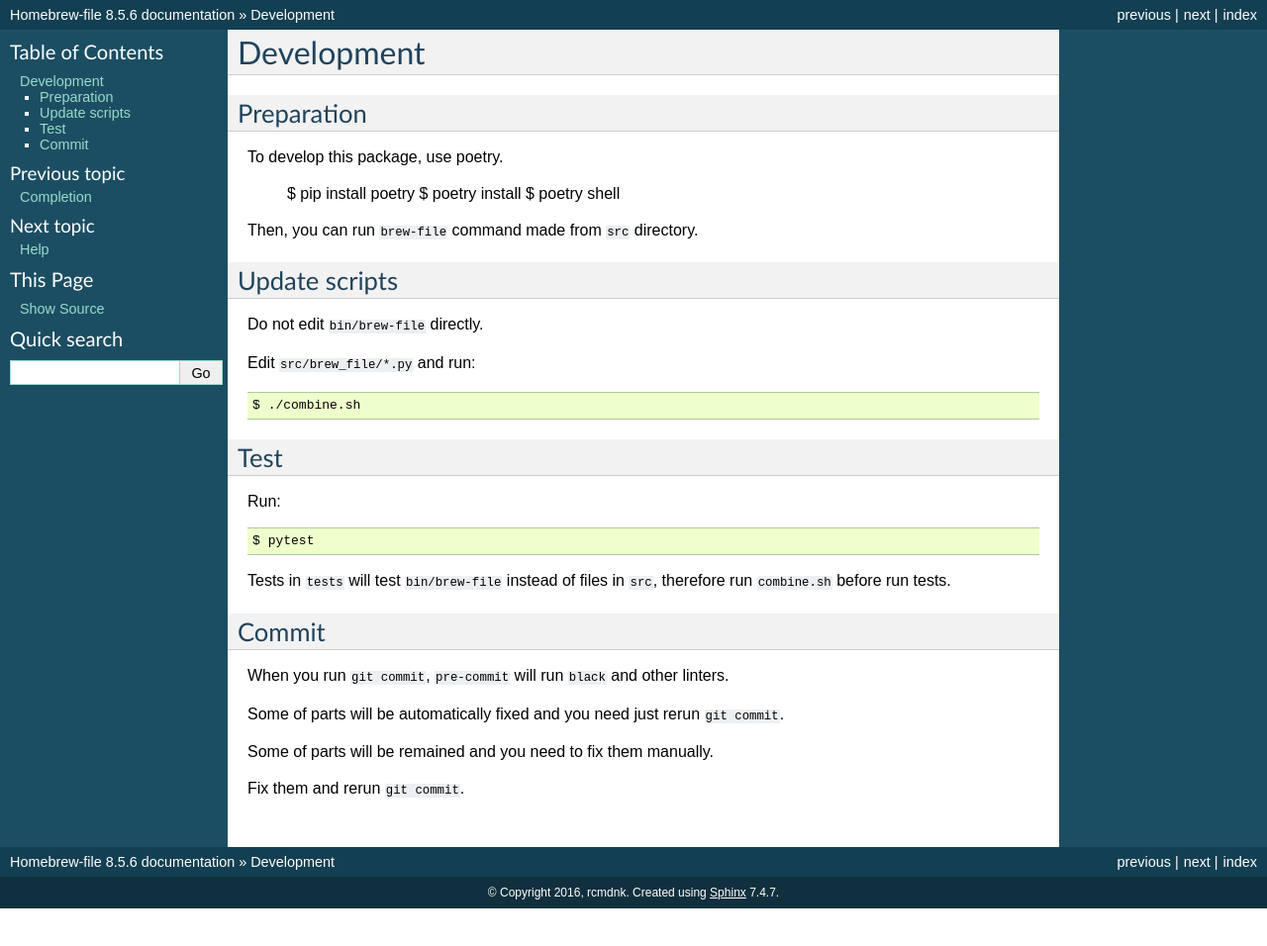
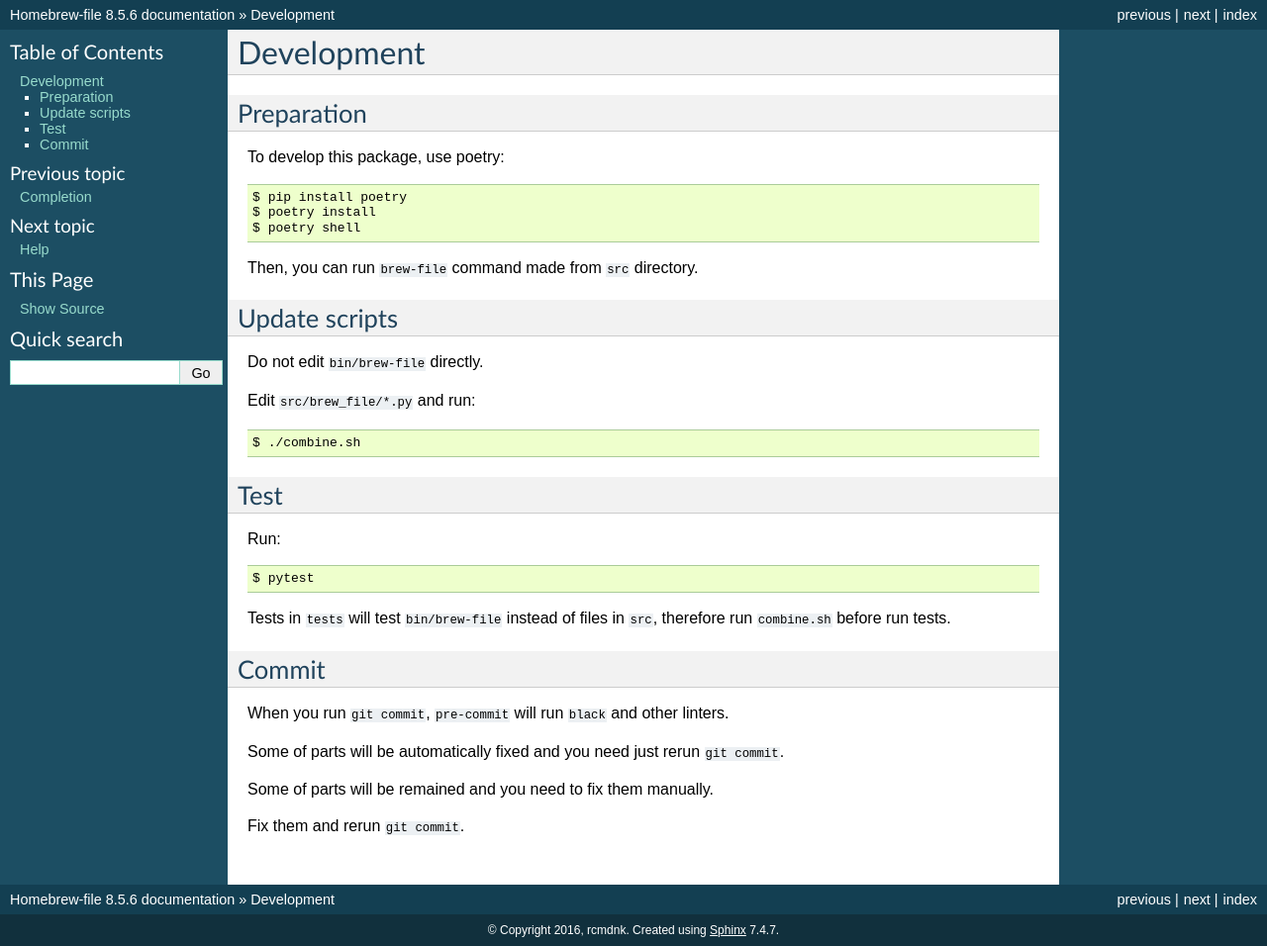
Before and after one commit to rcmdnk/homebrew-file, a Sphinx documentation site: the page built from docs/development.rst, in a window 1280 px wide. Shown: the whole page at 99% size. Built offline with Sphinx 7.4.7, drawn with Linux system fonts in a browser that asks for light colours; before the commit the page ends 918 px from its top, so only the background shows below that.

```diff
--- a/docs/development.rst
+++ b/docs/development.rst
@@ -4,7 +4,7 @@ Development
 Preparation
 -----------
 
-To develop this package, use poetry.
+To develop this package, use poetry::
 
     $ pip install poetry
     $ poetry install
--- a/docs/index.rst
+++ b/docs/index.rst
@@ -11,10 +11,12 @@ Welcome to homebrew-file's documentation!
 .. |BuildStatus| image:: https://github.com/rcmdnk/homebrew-file/actions/workflows/test.yml/badge.svg
 .. _BuildStatus: https://github.com/rcmdnk/homebrew-file/actions/workflows/test.yml
 
+.. |CoverageStatus| image:: https://img.shields.io/badge/Coverage-check%20here-blue.svg
+.. _CoverageStatus: https://github.com/rcmdnk/homebrew-file/tree/coverage
+
 .. |DocumentationStatus| image:: https://readthedocs.org/projects/homebrew-file/badge/?version=latest
 .. _DocumentationStatus: http://homebrew-file.readthedocs.io/en/latest/?badge=latest
 
-.. _CoverageStatus: https://github.com/rcmdnk/homebrew-file/tree/coverage
 
 
 Brewfile manager for `Homebrew <http://brew.sh/>`_ at OS X.
```
